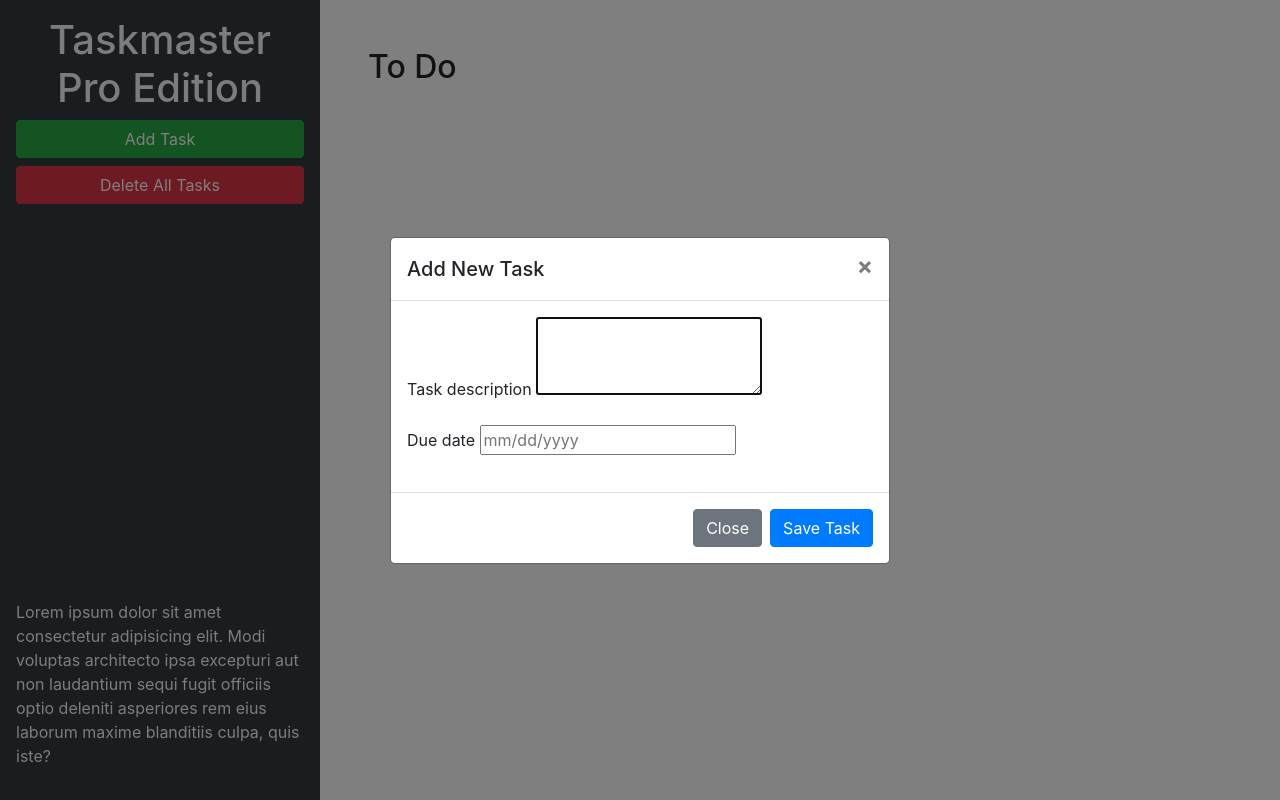
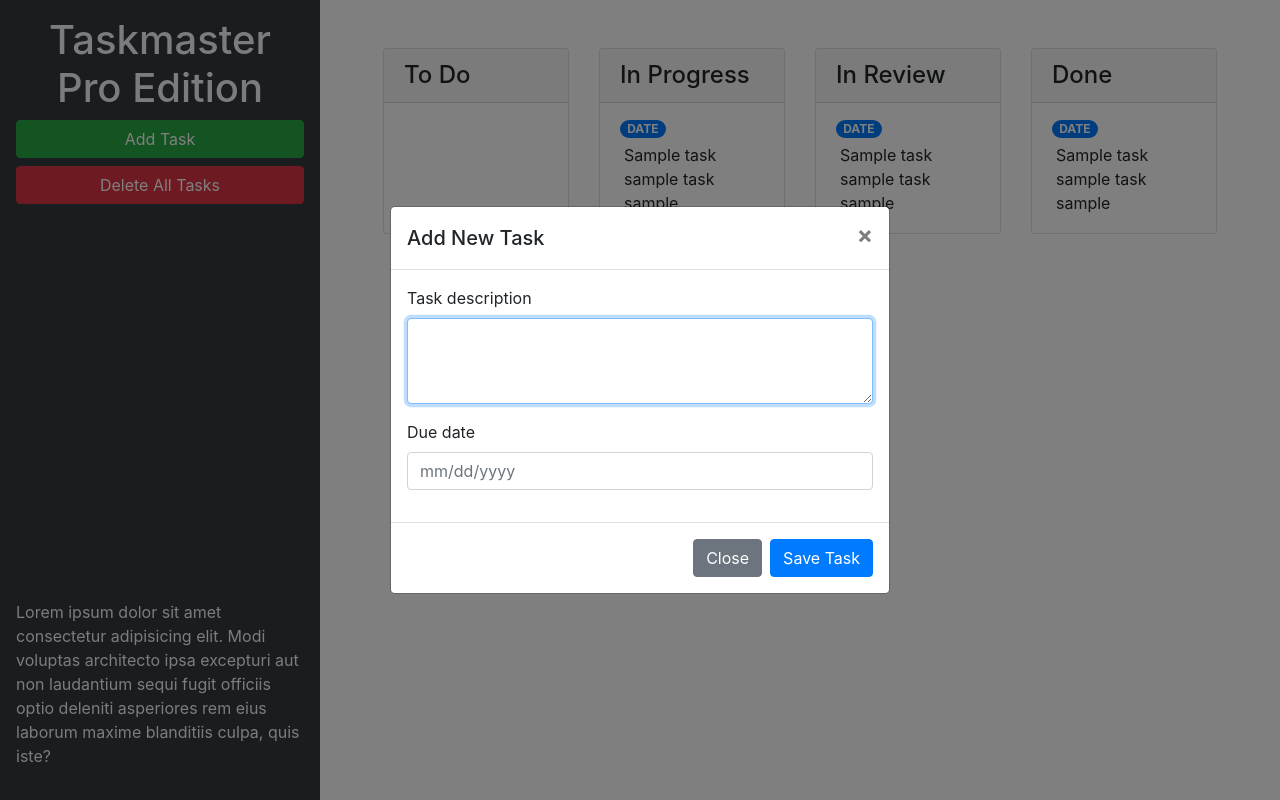
Before and after one commit to maxbransontaylor/taskmaster-pro, a plain HTML site: page index.html in a window 1280 px wide. Both pictures are taken after a click on the button "Add Task". Drawn offline with nearby package versions, Linux system fonts and the light colour scheme.

Commit message:
bootstrapppin

```diff
--- a/index.html
+++ b/index.html
@@ -1,44 +1,105 @@
 <!DOCTYPE html>
 <html lang="en">
-
   <head>
-  <meta charset="UTF-8">
-  <meta name="viewport" content="width=device-width, initial-scale=1.0">
-  <meta http-equiv="X-UA-Compatible" content="ie=edge">
-  <link rel="stylesheet" href="https://cdnjs.cloudflare.com/ajax/libs/twitter-bootstrap/4.3.1/css/bootstrap.min.css">
+    <meta charset="UTF-8" />
+    <meta name="viewport" content="width=device-width, initial-scale=1.0" />
+    <meta http-equiv="X-UA-Compatible" content="ie=edge" />
+    <link
+      rel="stylesheet"
+      href="https://cdnjs.cloudflare.com/ajax/libs/twitter-bootstrap/4.3.1/css/bootstrap.min.css"
+    />
     <link rel="stylesheet" href="./assets/css/style.css" />
     <title>Taskmaster Pro</title>
   </head>
 
   <body>
-
     <div class="row min-vh-100 no-gutters">
-    <header class="col-12 col-lg-3 bg-dark text-light d-flex flex-column p-4 p-lg-3">
+      <header
+        class="col-12 col-lg-3 bg-dark text-light d-flex flex-column p-4 p-lg-3"
+      >
         <h1 class="text-center">Taskmaster Pro Edition</h1>
-      <button id="create-task" class="btn btn-block btn-success" data-toggle="modal" data-target="#task-form-modal">Add
-        Task</button>
-      <button id="remove-tasks" class="btn btn-block btn-danger">Delete All Tasks</button>
-      <p class="mt-auto">Lorem ipsum dolor sit amet consectetur adipisicing elit. Modi voluptas architecto ipsa
-        excepturi aut non
-        laudantium sequi fugit officiis optio deleniti asperiores rem eius laborum maxime blanditiis culpa, quis iste?
+        <button
+          id="create-task"
+          class="btn btn-block btn-success"
+          data-toggle="modal"
+          data-target="#task-form-modal"
+        >
+          Add Task
+        </button>
+        <button id="remove-tasks" class="btn btn-block btn-danger">
+          Delete All Tasks
+        </button>
+        <p class="mt-auto">
+          Lorem ipsum dolor sit amet consectetur adipisicing elit. Modi voluptas
+          architecto ipsa excepturi aut non laudantium sequi fugit officiis
+          optio deleniti asperiores rem eius laborum maxime blanditiis culpa,
+          quis iste?
         </p>
       </header>
       <main class="col-12 col-lg-9">
-      <div class="m-5">
-        <h2>To Do</h2>
-        <ul id="list-toDo" class="list-group"> </ul>
+        <div class="m-5 row justify-content-around">
+          <div class="col-12 col-md-6 col-xl-3 mb-3">
+            <div class="card">
+              <h4 class="card-header">To Do</h4>
+              <ul id="list-toDo" class="list-group list-group-flush"></ul>
+            </div>
+          </div>
+          <div class="col-12 col-md-6 col-xl-3 mb-3">
+            <div class="card">
+              <h4 class="card-header">In Progress</h4>
+              <ul id="list-inProgress" class="list-group list-group-flush">
+                <li class="list-group-item">
+                  <span class="badge badge-primary badge-pill">DATE</span>
+                  <p class="m-1">Sample task sample task sample</p>
+                </li>
+              </ul>
+            </div>
+          </div>
+          <div class="col-12 col-md-6 col-xl-3 mb-3">
+            <div class="card">
+              <h4 class="card-header">In Review</h4>
+              <ul id="list-inReview" class="list-group list-group-flush">
+                <li class="list-group-item">
+                  <span class="badge badge-primary badge-pill">DATE</span>
+                  <p class="m-1">Sample task sample task sample</p>
+                </li>
+              </ul>
+            </div>
+          </div>
+          <div class="col-12 col-md-6 col-xl-3 mb-3">
+            <div class="card">
+              <h4 class="card-header">Done</h4>
+              <ul id="list-done" class="list-group list-group-flush">
+                <li class="list-group-item">
+                  <span class="badge badge-primary badge-pill">DATE</span>
+                  <p class="m-1">Sample task sample task sample</p>
+                </li>
+              </ul>
+            </div>
+          </div>
         </div>
       </main>
     </div>
 
     <!-- Modal -->
-  <div class="modal fade" id="task-form-modal" tabindex="-1" role="dialog" aria-labelledby="task-form-modal"
-    aria-hidden="true">
+    <div
+      class="modal fade"
+      id="task-form-modal"
+      tabindex="-1"
+      role="dialog"
+      aria-labelledby="task-form-modal"
+      aria-hidden="true"
+    >
       <div class="modal-dialog modal-dialog-centered" role="document">
         <div class="modal-content">
           <div class="modal-header">
             <h5 class="modal-title" id="task-form-modal">Add New Task</h5>
-          <button type="button" class="close" data-dismiss="modal" aria-label="Close">
+            <button
+              type="button"
+              class="close"
+              data-dismiss="modal"
+              aria-label="Close"
+            >
               <span aria-hidden="true">&times;</span>
             </button>
           </div>
@@ -46,16 +107,32 @@
             <form>
               <div class="form-group">
                 <label for="modalTaskDescription">Task description</label>
-              <textarea id="modalTaskDescription" rows="3"></textarea>
+                <textarea
+                  id="modalTaskDescription"
+                  rows="3"
+                  class="form-control"
+                ></textarea>
               </div>
               <div class="form-group">
                 <label for="modalDueDate">Due date</label>
-              <input type="text" id="modalDueDate" placeholder="mm/dd/yyyy" autocomplete="off" />
+                <input
+                  type="text"
+                  class="form-control"
+                  id="modalDueDate"
+                  placeholder="mm/dd/yyyy"
+                  autocomplete="off"
+                />
               </div>
             </form>
           </div>
           <div class="modal-footer">
-          <button type="button" class="btn btn-secondary" data-dismiss="modal">Close</button>
+            <button
+              type="button"
+              class="btn btn-secondary"
+              data-dismiss="modal"
+            >
+              Close
+            </button>
             <button type="button" class="btn btn-primary">Save Task</button>
           </div>
         </div>
@@ -67,5 +144,4 @@
     <script src="https://cdnjs.cloudflare.com/ajax/libs/twitter-bootstrap/4.3.1/js/bootstrap.min.js"></script>
     <script src="./assets/js/script.js"></script>
   </body>
-
 </html>
```
Lines whose indentation alone changed are shown as unchanged.
